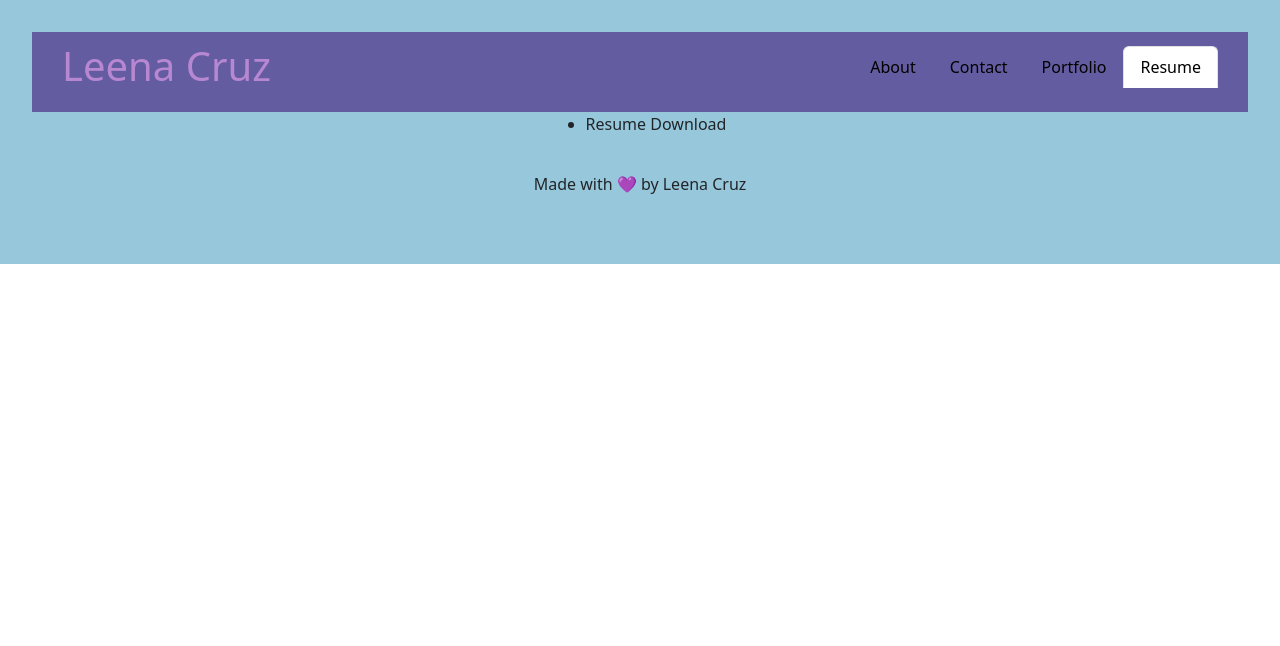
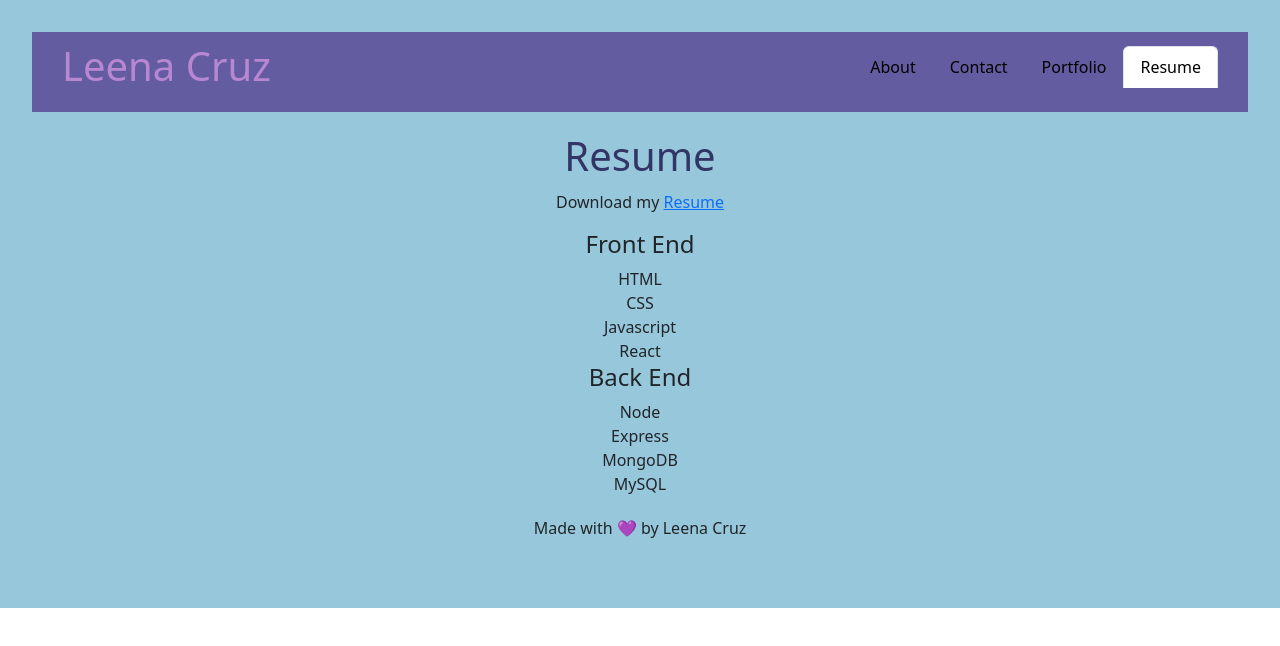
Before and after one commit to LeenaCruz/ReactPortfolio, a React (Vite) app in the folder react-portfolio/: page /Resume in a window 1280 px wide. Shown: the top 646 px of the page. Built offline with nearby package versions, Linux system fonts and the light colour scheme.

Commit message:
Validate form

```diff
--- a/react-portfolio/src/App.css
+++ b/react-portfolio/src/App.css
@@ -96,14 +96,21 @@ footer {
 
 }
 
-main {
+/* main {
   display: flex;
   justify-content: center;
-  text-align: center;
+  align-items: center;
+} */
+.main-content{
+  flex: 1;
+  display: flex;
+  justify-content: center;
+  align-items: center;
 }
 
 .main-content h1 {
   color: #333565;
+  margin: 10px;
 }
 
 .form {
@@ -156,3 +163,12 @@ main {
 .repo-card:hover .repo-image span {
   color: #B787D2;
 }
+
+.resume h1 {
+  margin-top: 20px;
+}
+.resume-list {
+list-style-type: none;
+padding: 0;
+margin: 0;
+}
--- a/react-portfolio/src/App.jsx
+++ b/react-portfolio/src/App.jsx
@@ -7,7 +7,7 @@ function App() {
   return (
       <>
         <Header />
-        <main className="mx-3">
+        <main className="main-content">
           <Outlet />
         </main>
         <Footer />
--- a/react-portfolio/src/index.css
+++ b/react-portfolio/src/index.css
@@ -30,6 +30,10 @@ a:hover {
   color: #B787D2;
 }
 
+html, body {
+  height: 100%;
+  margin: 0;
+}
 body {
   margin: 0;
   padding: 0;
--- a/react-portfolio/src/pages/About.jsx
+++ b/react-portfolio/src/pages/About.jsx
@@ -1,14 +1,10 @@
 export default function About() {
     return (
-      <div className ="main-content" style={{width: 1280}}>
+      <div>
         <h1>About Page</h1>
         <p>
-          Nunc pharetra finibus est at efficitur. Praesent sed congue diam.
-          Integer gravida dui mauris, ut interdum nunc egestas sed. Aenean sed
-          mollis diam. Nunc aliquet risus ac finibus porta. Nam quis arcu non
-          lectus tincidunt fermentum. Suspendisse aliquet orci porta quam semper
-          imperdiet. Praesent euismod mi justo, faucibus scelerisque risus cursus
-          in. Sed rhoncus mollis diam, sit amet facilisis lectus blandit at.
+          Hi, I'm Leena!
+          I'm a Full Stack Developer and Graphic Designer. I'm interested in creating functional and appealing apps that are easy to use.
         </p>
       </div>
     );
--- a/react-portfolio/src/pages/Contact.jsx
+++ b/react-portfolio/src/pages/Contact.jsx
@@ -8,19 +8,53 @@ const Contact = ()=>  {
     message: '',
   });
 
+  const [errors,setErrors] = useState({});
+
+  const validateEmail = (email) => {
+    const regex = /^[^\s@]+@[^\s@]+\.[^\s@]+$/;
+    return regex.test(email);
+  };
+
+  const validateForm = () => {
+    const newErrors = {};
+    if (!form.name) {
+      newErrors.name = 'Name is required';
+    }
+    if (!form.email) {
+      newErrors.email = 'Email is required!';
+    } else if (!validateEmail(form.email)) {
+      newErrors.email = 'Invalid email';
+    }
+    if(!form.message) {
+      newErrors.message = 'Message is required';
+    }
+
+    setErrors(newErrors);
+    return Object.keys(newErrors).length === 0;
+
+  }
+
+  const handleFormSubmit = (e) => {
+    e.preventDefault();
+    if(validateForm()) {
+    alert('Message sent!');
+    setForm({name: '', email: '', message: ''});
+    setErrors({});
+  }
+};
+
 
   const handleInputChange = (e) => {
     const {name, value } = e.target;
-    setForm((data) => ({
-      ...data,
+    setForm((prevData) => ({
+      ...prevData,
       [name]: value,
     }));
+    if (errors[name]) {
+      setErrors((prevErrors) => ({...prevErrors, [name]: undefined}));
+    }
   }
-  const handleFormSubmit = (e) => {
-    e.preventDefault();
-    alert('Message sent!');
-    setForm('');
-  }
+
     return (
       <div className ="container text-center">
         <h1>Contact Me</h1>
@@ -32,6 +66,7 @@ onChange={handleInputChange}
 type='text'
 placeholder='Your Name'
 />
+{errors.name && <span style={{color: 'red'}}> {errors.name}</span>}
 <input
 value= {form.email}
 name='email'
@@ -39,13 +74,18 @@ onChange={handleInputChange}
 type='text'
 placeholder='Email'
 />
+{errors.email && <span style={{color: 'red'}}> {errors.email}</span>}
 <input
 value={form.message}
 name='message'
+onChange={handleInputChange}
 type='text'
 placeholder='Message'
 />
+{errors.message && <span style={{color: 'red'}}> {errors.message}</span>}
+<div>
 <button type='submit'>Submit</button>
+</div>
         </form>
       </div>
     );
--- a/react-portfolio/src/pages/Resume.jsx
+++ b/react-portfolio/src/pages/Resume.jsx
@@ -1,9 +1,21 @@
 export default function Resume() {
     return (
-        <div>
-            <ul>
-                <li> Resume Download </li>
-
+        <div className="resume">
+            <h1> Resume </h1>
+            <p>Download my <a href="../assets/CVLeena.pdf" download>Resume </a></p>
+            <h4> Front End</h4>
+            <ul className="resume-list">
+                <li>HTML</li>
+                <li>CSS</li>
+                <li> Javascript</li>
+                <li> React </li>
+            </ul>
+            <h4>Back End</h4>
+            <ul className="resume-list">
+                <li>Node</li>
+                <li>Express</li>
+                <li> MongoDB</li>
+                <li>MySQL</li>
             </ul>
         </div>
     )
```
Also changed, not shown: 1 other file (tests, documents, lock files or other folders).
